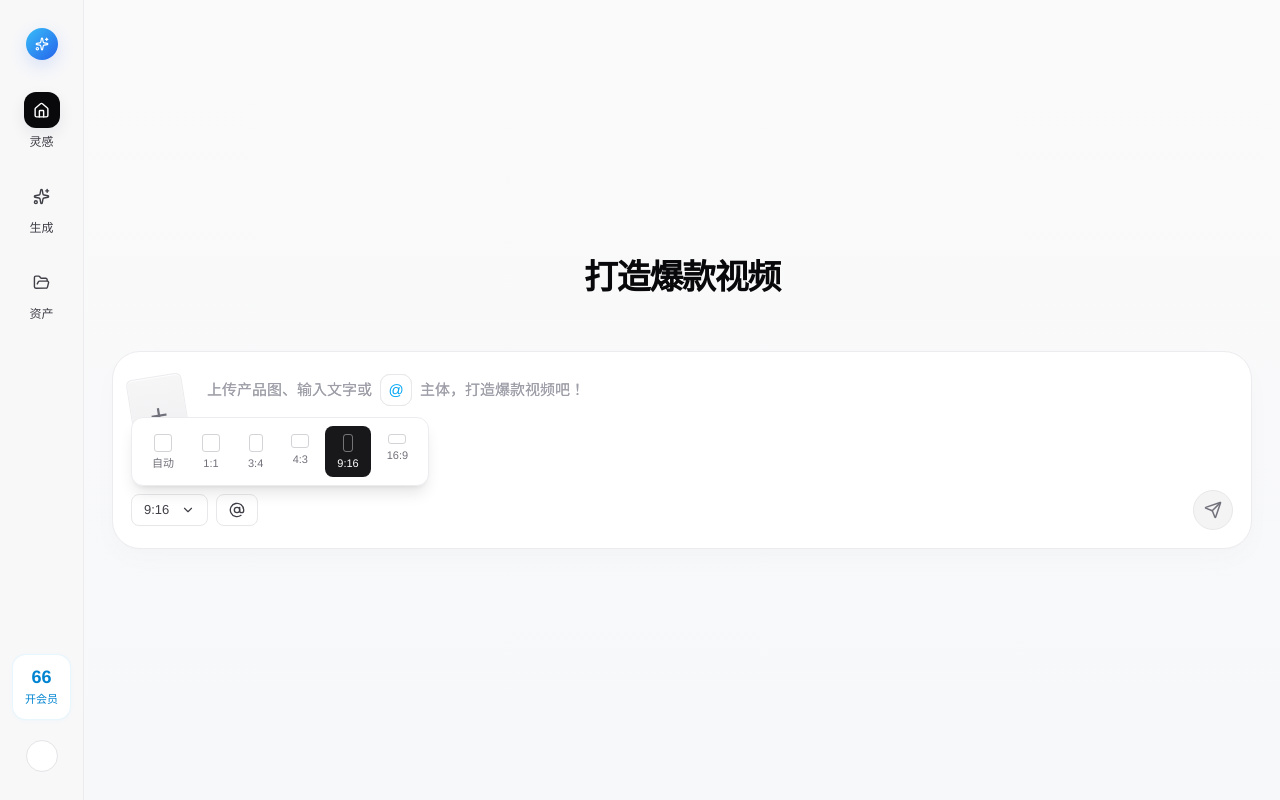
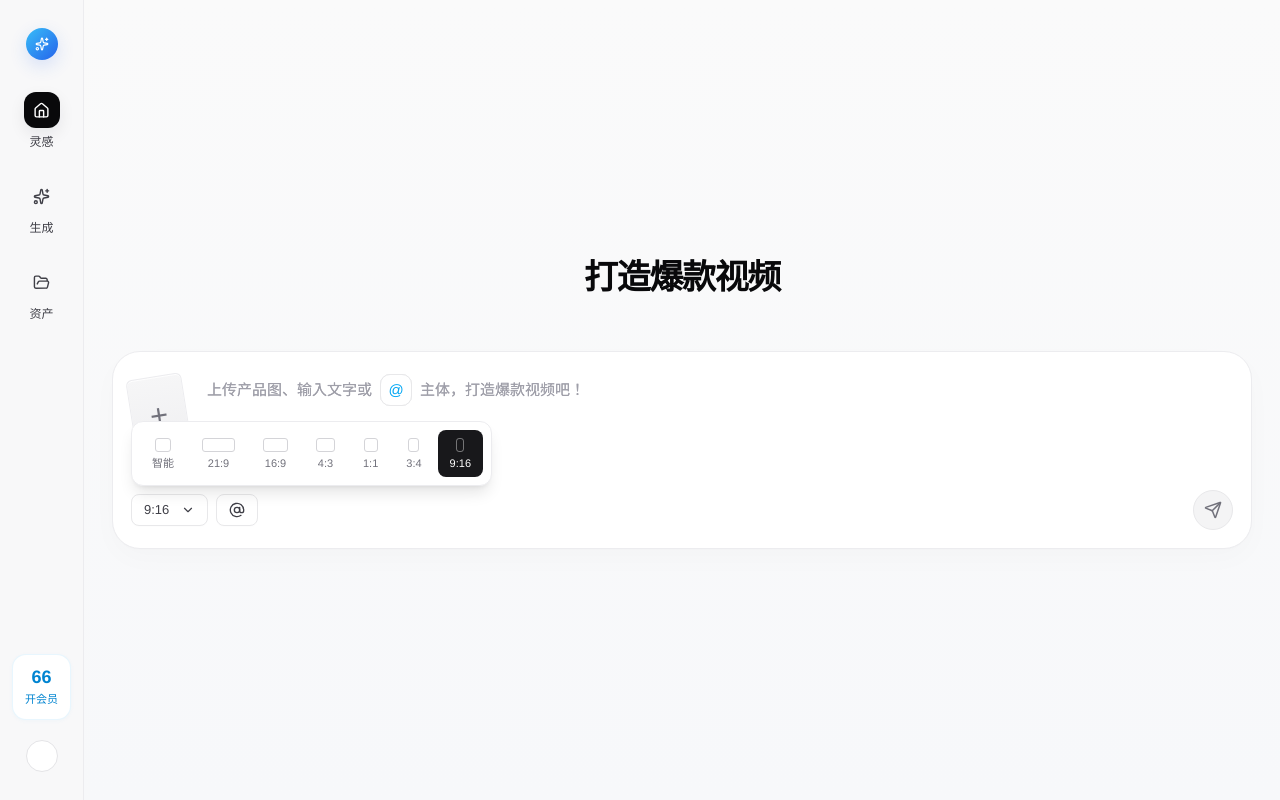
Before and after one commit to yangbo5207/agent_0406, a Next.js app in the folder apps/web/: page / in a window 1280 px wide. Both pictures are taken after a click on the button "9:16". Built offline with nearby package versions, Linux system fonts and the light colour scheme.

Commit message:
feat(web): 更新比例选择器选项及UI
- "自动"改为"智能"
- 选项顺序调整为: 智能, 21:9, 16:9, 4:3, 1:1, 3:4, 9:16
- 所有比例图形统一高度14px,宽度按比例计算,保持水平对齐

```diff
--- a/apps/web/app/page.tsx
+++ b/apps/web/app/page.tsx
@@ -21,12 +21,13 @@ const sidebarItems = [
 ];
 
 const ratioOptions = [
-  { label: "自动", w: 1, h: 1, auto: true },
+  { label: "智能", w: 0, h: 0, auto: true },
+  { label: "21:9", w: 21, h: 9 },
+  { label: "16:9", w: 16, h: 9 },
+  { label: "4:3", w: 4, h: 3 },
   { label: "1:1", w: 1, h: 1 },
   { label: "3:4", w: 3, h: 4 },
-  { label: "4:3", w: 4, h: 3 },
   { label: "9:16", w: 9, h: 16 },
-  { label: "16:9", w: 16, h: 9 },
 ];
 
 export default function Home() {
@@ -265,7 +266,7 @@ export default function Home() {
                         className="rounded-[8px] text-zinc-700"
                         onClick={() => setShowRatioPopup((v) => !v)}
                       >
-                        {selectedRatio === "自动" ? "自动" : selectedRatio}
+                        {selectedRatio === "智能" ? "智能" : selectedRatio}
                         <ChevronDown className="ml-1 size-3.5" />
                       </Button>
                       {showRatioPopup && (
@@ -288,8 +289,8 @@ export default function Home() {
                                     selectedRatio === opt.label ? "border-white/40" : "border-zinc-300"
                                   }`}
                                   style={{
-                                    width: opt.auto ? "18px" : `${Math.round((opt.w / Math.max(opt.w, opt.h)) * 18)}px`,
-                                    height: opt.auto ? "18px" : `${Math.round((opt.h / Math.max(opt.w, opt.h)) * 18)}px`,
+                                    width: opt.auto ? "16px" : `${Math.round((opt.w / opt.h) * 14)}px`,
+                                    height: "14px",
                                   }}
                                 />
                                 <span className="text-[11px] leading-none whitespace-nowrap">{opt.label}</span>
```
